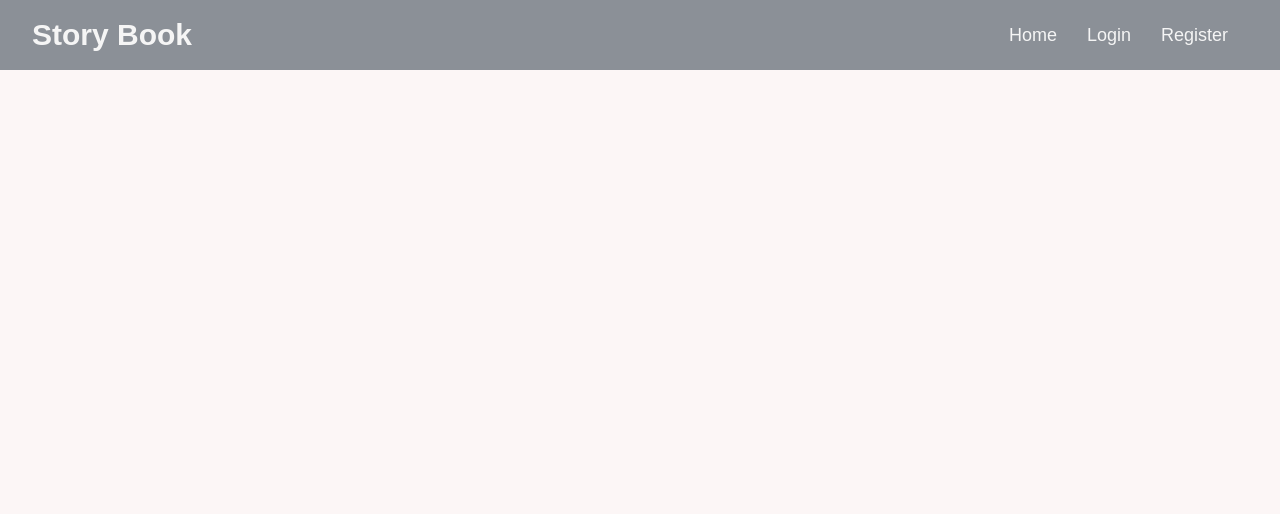
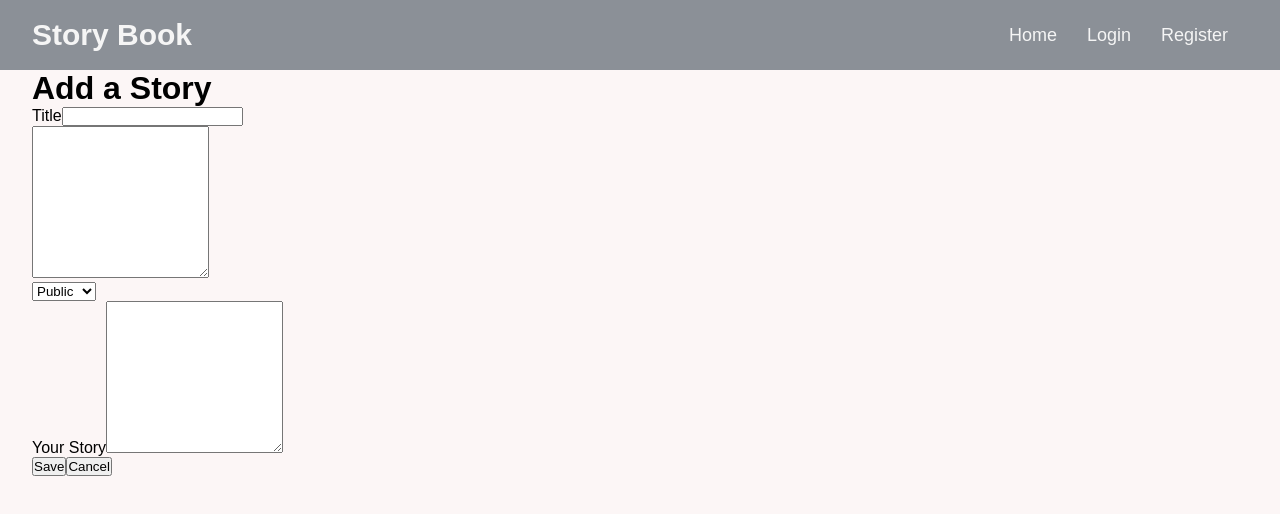
Before and after one commit to BrainDoe/storybook-angular, an Angular app: page /post-form in a window 1280 px wide. Before the commit this address led to /. Shown: the top 514 px of the page. Built offline with nearby package versions, Linux system fonts and the light colour scheme.

Commit message:
Started work on the post form

```diff
--- a/src/app/app-routing.module.ts
+++ b/src/app/app-routing.module.ts
@@ -1,3 +1,4 @@
+import { PostFormComponent } from './pages/post-form/post-form.component';
 import { StoryComponent } from './components/story/story.component';
 import { HomeComponent } from './pages/home/home.component';
 import { LoginComponent } from './pages/login/login.component';
@@ -9,8 +10,9 @@ const routes: Routes = [
   {path: '', redirectTo: '/home', pathMatch: 'full'},
   {path: 'register', component: RegisterComponent},
   {path: 'home', component: HomeComponent},
+  {path: 'post-form', component: PostFormComponent},
   {path: 'login', component: LoginComponent},
-  {path: 'story/:id', component: StoryComponent},
+  {path: 'single-story/:id', component: StoryComponent},
 ];
 
 @NgModule({
--- a/src/app/app.module.ts
+++ b/src/app/app.module.ts
@@ -9,6 +9,7 @@ import { HomeComponent } from './pages/home/home.component';
 import { HeaderComponent } from './components/header/header.component';
 import { StoriesComponent } from './components/stories/stories.component';
 import { StoryComponent } from './components/story/story.component';
+import { PostFormComponent } from './pages/post-form/post-form.component';
 
 @NgModule({
   declarations: [
@@ -18,7 +19,8 @@ import { StoryComponent } from './components/story/story.component';
     HomeComponent,
     HeaderComponent,
     StoriesComponent,
-    StoryComponent
+    StoryComponent,
+    PostFormComponent
   ],
   imports: [
     BrowserModule,
--- a/src/app/components/story/story.component.css
+++ b/src/app/components/story/story.component.css
@@ -1,5 +1,5 @@
 .story {
-  width: 410px;
+  width: 400px;
   min-height: 200px;
   display: flex;
   flex-direction: column;
--- /dev/null
+++ b/src/app/pages/post-form/post-form.component.html
@@ -0,0 +1,25 @@
+<div class="container">
+  <div class="wrapper">
+    <form class="form">
+      <h1>Add a Story</h1>
+      <div class="form-group">
+        <label for="title">Title</label>
+        <input type="text" name="title" id="title">
+      </div>
+      <div class="form-group">
+        <textarea name="preview" id="preview" rows="10"></textarea>
+      </div>
+      <select name="status" id="status">
+        <option *ngFor="let status of statuses" [value]="status">{{ status }}</option>
+      </select>
+      <div class="form-group">
+        <label for="content">Your Story</label>
+        <textarea name="content" id="content" rows="10"></textarea>
+      </div>
+      <div class="form-group">
+        <button>Save</button>
+        <button>Cancel</button>
+      </div>
+    </form>
+  </div>
+</div>
--- /dev/null
+++ b/src/app/pages/post-form/post-form.component.ts
@@ -0,0 +1,16 @@
+import { Component, OnInit } from '@angular/core';
+
+@Component({
+  selector: 'app-post-form',
+  templateUrl: './post-form.component.html',
+  styleUrls: ['./post-form.component.css']
+})
+export class PostFormComponent implements OnInit {
+  statuses: string[] = ['Public', 'Private'];
+
+  constructor() { }
+
+  ngOnInit(): void {
+  }
+
+}
```
Also changed, not shown: src/app/pages/post-form/post-form.component.css (added).
